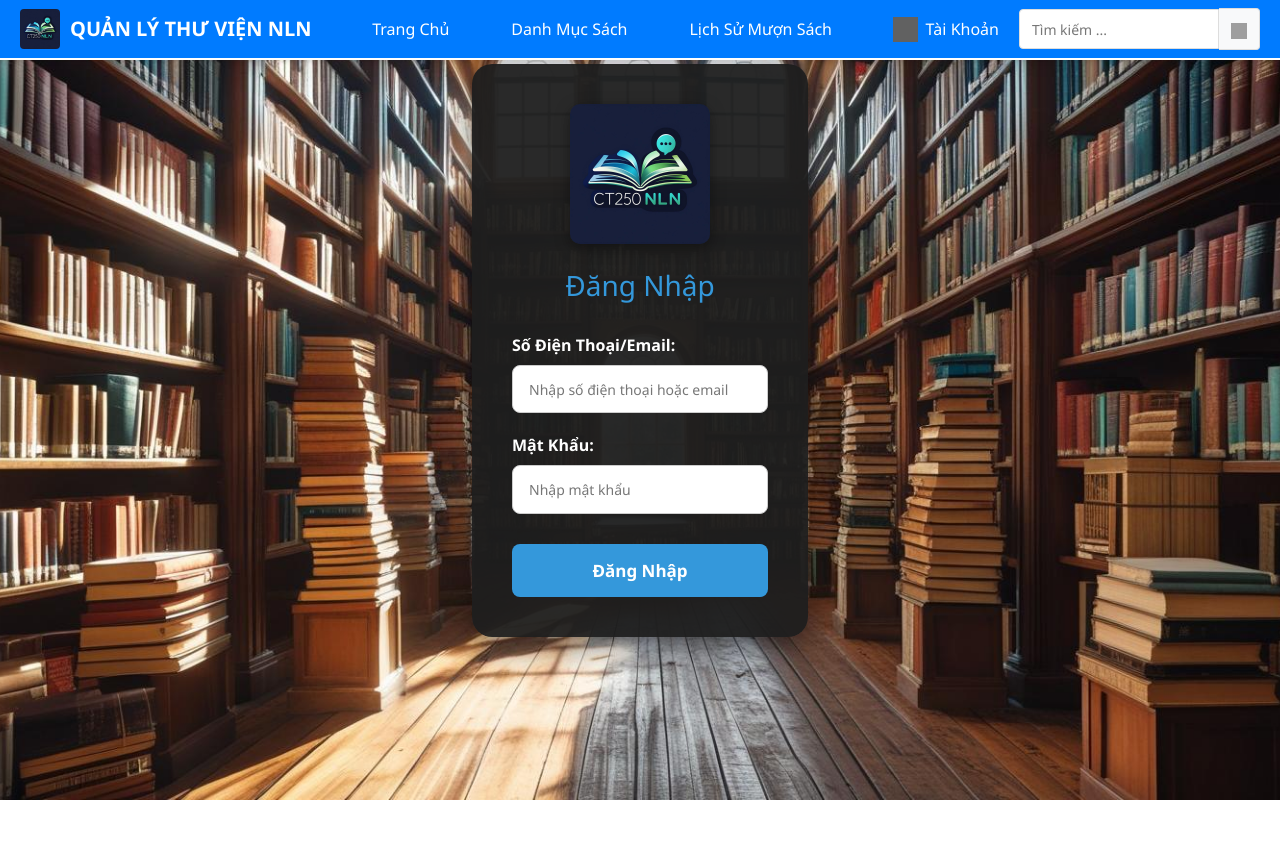
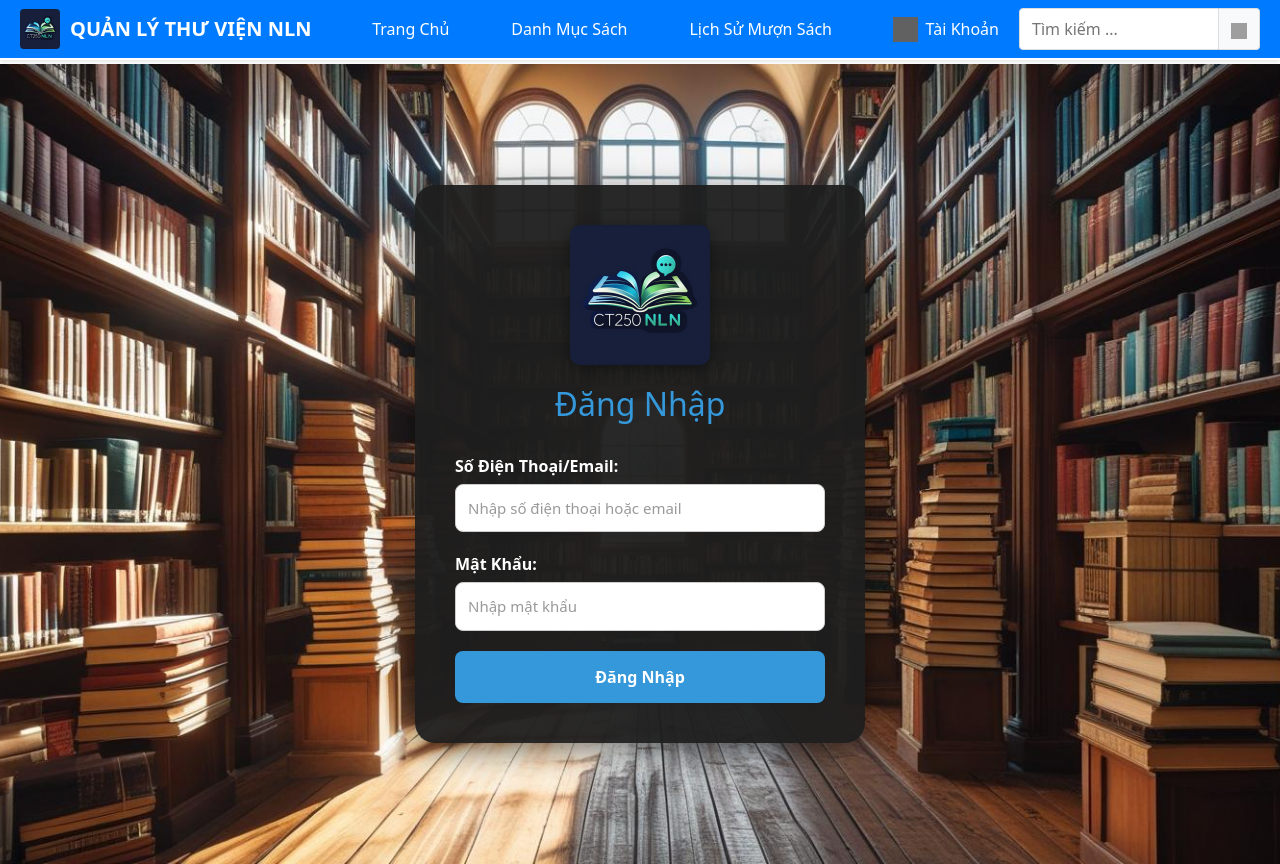
Before and after one commit to nhutb2203520/Frontend, a Vue app: page /signinuser in a window 1280 px wide. Before the commit the page ends 800 px from the top, so only its background shows below. Built offline with nearby package versions, Linux system fonts and the light colour scheme; grey boxes are pictures that could not be loaded.

Commit message:
minhnhut

```diff
--- a/src/Views/AdminFormSignIn.vue
+++ b/src/Views/AdminFormSignIn.vue
@@ -1,33 +1,45 @@
 <template>
+  <div class="login-page">
+    <div class="nav-wrapper">
       <NavBarAD />
+    </div>
+
     <div class="form-container">
       <div class="login-form">
         <img src="@/assets/Logo.jpg" alt="Logo" class="logo_Login" />
 
-          <!-- 🔔 Thông báo đăng nhập -->
         <p v-if="message" :class="['alert', success ? 'alert-success' : 'alert-danger']" role="alert">
           {{ message }}
         </p>
 
         <h2>Đăng Nhập Tài Khoản Thủ Thư</h2>
+
         <form @submit.prevent="submitLogin">
-              <!-- Username -->
           <div>
             <label for="username">Số Điện Thoại/Email:</label>
-                  <input type="text" id="username" v-model="loginData.USERNAME" required
-                      placeholder="Nhập số điện thoại hoặc email" />
+            <input
+              type="text"
+              id="username"
+              v-model="loginData.USERNAME"
+              required
+              placeholder="Nhập số điện thoại hoặc email"
+            />
           </div>
 
-              <!-- Mật khẩu -->
           <div>
             <label for="password">Mật Khẩu:</label>
-                  <input type="password" id="password" v-model="loginData.PASSWORD" required
-                      placeholder="Nhập mật khẩu" />
+            <input
+              type="password"
+              id="password"
+              v-model="loginData.PASSWORD"
+              required
+              placeholder="Nhập mật khẩu"
+            />
           </div>
 
-              <!-- Nút đăng nhập -->
           <button type="submit">Đăng Nhập</button>
         </form>
+      </div>
     </div>
   </div>
 </template>
@@ -35,72 +47,16 @@
 <script>
 import CryptoJS from "crypto-js";
 import NavBarAD from "@/components/Admin/NavBarAD.vue";
+
 export default {
   components: {
-      NavBarAD
+    NavBarAD,
   },
   data() {
     return {
       loginData: {
         USERNAME: "",
-              PASSWORD: ""
-          },
-          message: "",
-          success: false,
-      };
-  },
-
-  methods: {
-      async submitLogin() {
-          const username = this.loginData.USERNAME.trim();
-          const isPhone = /^[0-9]{10}$/.test(username);
-          const isEmail = /^[^\s@]+@[^\s@]+\.[^\s@]{2,}$/.test(username);
-
-          if (!isPhone && !isEmail) {
-              this.message = "Vui lòng nhập số điện thoại (10 số) hoặc email hợp lệ!";
-              this.success = false;
-              return;
-          }
-
-
-          const hashedPassword = CryptoJS.SHA256(this.loginData.PASSWORD).toString();
-
-          // 🚫 Giả lập xác thực người dùng thay vì gọi API
-          const validEmail = "nhut123@gmail.com";
-          const validPasswordHash = CryptoJS.SHA256("nhut123").toString();
-
-          if ((username === validEmail || username === "0123456789") && hashedPassword === validPasswordHash) {
-              localStorage.setItem("tokenuser", JSON.stringify("fake-token-123"));
-              localStorage.setItem("role", JSON.stringify("user"));
-
-              this.message = "Đăng nhập thành công!";
-              this.success = true;
-
-              // Đợi để hiển thị thông báo
-              setTimeout(() => {
-                  this.$router.push("/home").then(() => window.location.reload());
-              }, 1000);
-          } else {
-              this.message = "Tài khoản hoặc mật khẩu không chính xác!";
-              this.success = false;
-          }
-      }
-  }
-
-};
-
-</script>
-
-<!--
-<script>
-import axios from "axios";
-
-export default {
-  data() {
-    return {
-      loginData: {
-        USERNAME: "", // Số điện thoại hoặc email
-        PASSWORD: "", // Mật khẩu
+        PASSWORD: "",
       },
       message: "",
       success: false,
@@ -118,41 +74,141 @@ export default {
         return;
       }
 
-      // Chuẩn bị dữ liệu gửi đi
-      const payload = {
-        PASSWORD: this.loginData.PASSWORD,
-      };
+      const hashedPassword = CryptoJS.SHA256(this.loginData.PASSWORD).toString();
 
-      if (isPhone) {
-        payload.DIENTHOAI = username;
-      } else {
-        payload.EMAIL = username;
-      }
+      const validEmail = "nhut123@gmail.com";
+      const validPasswordHash = CryptoJS.SHA256("nhut123").toString();
 
-      try {
-        const response = await axios.post(
-          "http://localhost:3000/api/docgia/login",
-          payload
-        );
+      if ((username === validEmail || username === "0123456789") && hashedPassword === validPasswordHash) {
+        localStorage.setItem("tokenuser", JSON.stringify("fake-token-123"));
+        localStorage.setItem("role", JSON.stringify("user"));
 
-        if (response.status === 200) {
-          localStorage.setItem("tokenuser", JSON.stringify(response.data.token));
-          localStorage.setItem("role", JSON.stringify(response.data.role));
-
-          this.$router.push("/home").then(() => window.location.reload());
         this.message = "Đăng nhập thành công!";
         this.success = true;
-        }
-      } catch (error) {
-        this.message = "Đăng nhập thất bại, vui lòng kiểm tra lại!";
+
+        setTimeout(() => {
+          this.$router.push("/home").then(() => window.location.reload());
+        }, 1000);
+      } else {
+        this.message = "Tài khoản hoặc mật khẩu không chính xác!";
         this.success = false;
       }
     },
   },
 };
 </script>
--->
 
 <style scoped>
-@import "@/assets/sign.css";
+.login-page {
+  min-height: 100vh;
+  background: url("@/assets/background.jpg") no-repeat center center fixed;
+  background-size: cover;
+
+  display: flex;
+  flex-direction: column;
+  align-items: center;
+}
+
+.nav-wrapper {
+  width: 100%;
+}
+
+.form-container {
+  margin-top: 40px;
+  width: 100%;
+  max-width: 450px;
+  background-color: rgba(30, 30, 30, 0.95);
+  padding: 40px;
+  border-radius: 20px;
+  box-shadow: 0 8px 30px rgba(0, 0, 0, 0.5);
+}
+
+.logo_Login {
+  width: 140px;
+  height: auto;
+  margin: 0 auto 20px;
+  display: block;
+  border-radius: 10px;
+  box-shadow: 0 4px 15px rgba(0, 0, 0, 0.4);
+}
+
+h2 {
+  color: #3498db;
+  text-align: center;
+  margin-bottom: 30px;
+}
+
+form {
+  display: flex;
+  flex-direction: column;
+  gap: 20px;
+}
+
+label {
+  color: #fff;
+  font-weight: bold;
+  margin-bottom: 6px;
+}
+
+input[type="text"],
+input[type="password"] {
+  width: 100%;
+  padding: 12px;
+  border-radius: 8px;
+  border: 1px solid #ccc;
+  font-size: 15px;
+  outline: none;
+}
+
+input::placeholder {
+  color: #999;
+}
+
+input:focus {
+  border-color: #3498db;
+}
+
+button {
+  padding: 14px;
+  background-color: #3498db;
+  color: white;
+  font-weight: bold;
+  font-size: 16px;
+  border: none;
+  border-radius: 8px;
+  cursor: pointer;
+  transition: background-color 0.3s;
+}
+
+button:hover {
+  background-color: #2980b9;
+}
+
+.alert {
+  padding: 12px;
+  margin-top: 15px;
+  border-radius: 6px;
+  font-size: 14px;
+  text-align: center;
+}
+
+.alert-success {
+  background-color: #2ecc71;
+  color: #fff;
+}
+
+.alert-danger {
+  background-color: #e74c3c;
+  color: #fff;
+}
+
+@media (max-width: 600px) {
+  .form-container {
+    padding: 30px 20px;
+  }
+
+  .logo_Login {
+    width: 100px;
+  }
+}
 </style>
--- a/src/Views/HomePage.vue
+++ b/src/Views/HomePage.vue
@@ -1,5 +1,6 @@
 <template>
     <div class="home-container">
+      <NavBar />
       <!-- Nội dung chính -->
       <div class="page-content">
         <!-- Banner chào mừng -->
--- a/src/Views/UserFormSignIn.vue
+++ b/src/Views/UserFormSignIn.vue
@@ -1,32 +1,43 @@
 <template>
+  <div class="login-page">
     <div class="form-container">
       <div class="login-form">
         <img src="@/assets/Logo.jpg" alt="Logo" class="logo_Login" />
 
-            <!-- 🔔 Thông báo đăng nhập -->
-            <p v-if="message" :class="['alert', success ? 'alert-success' : 'alert-danger']" role="alert">
+        <h2>Đăng Nhập</h2>
+        <form @submit.prevent="submitLogin">
+          <div class="form-group">
+            <label for="username">Số Điện Thoại/Email:</label>
+            <input
+              type="text"
+              id="username"
+              v-model="loginData.USERNAME"
+              required
+              placeholder="Nhập số điện thoại hoặc email"
+            />
+          </div>
+
+          <div class="form-group">
+            <label for="password">Mật Khẩu:</label>
+            <input
+              type="password"
+              id="password"
+              v-model="loginData.PASSWORD"
+              required
+              placeholder="Nhập mật khẩu"
+            />
+          </div>
+
+          <button type="submit">Đăng Nhập</button>
+        </form>
+
+        <p
+          v-if="message"
+          :class="['alert', success ? 'alert-success' : 'alert-danger']"
+        >
           {{ message }}
         </p>
-
-            <h2>Đăng Nhập</h2>
-            <form @submit.prevent="submitLogin">
-                <!-- Username -->
-                <div>
-                    <label for="username">Số Điện Thoại/Email:</label>
-                    <input type="text" id="username" v-model="loginData.USERNAME" required
-                        placeholder="Nhập số điện thoại hoặc email" />
       </div>
-
-                <!-- Mật khẩu -->
-                <div>
-                    <label for="password">Mật Khẩu:</label>
-                    <input type="password" id="password" v-model="loginData.PASSWORD" required
-                        placeholder="Nhập mật khẩu" />
-                </div>
-
-                <!-- Nút đăng nhập -->
-                <button type="submit">Đăng Nhập</button>
-            </form>
     </div>
   </div>
 </template>
@@ -39,7 +50,7 @@ export default {
     return {
       loginData: {
         USERNAME: "",
-                PASSWORD: ""
+        PASSWORD: "",
       },
       message: "",
       success: false,
@@ -57,21 +68,23 @@ export default {
         return;
       }
 
+      const hashedPassword = CryptoJS.SHA256(
+        this.loginData.PASSWORD
+      ).toString();
 
-            const hashedPassword = CryptoJS.SHA256(this.loginData.PASSWORD).toString();
-
-            // 🚫 Giả lập xác thực người dùng thay vì gọi API
+      // Giả lập đăng nhập
       const validEmail = "nhut123@gmail.com";
       const validPasswordHash = CryptoJS.SHA256("nhut123").toString();
 
-            if ((username === validEmail || username === "0123456789") && hashedPassword === validPasswordHash) {
+      if (
+        (username === validEmail || username === "0123456789") &&
+        hashedPassword === validPasswordHash
+      ) {
         localStorage.setItem("tokenuser", JSON.stringify("fake-token-123"));
         localStorage.setItem("role", JSON.stringify("user"));
-
         this.message = "Đăng nhập thành công!";
         this.success = true;
 
-                // Đợi để hiển thị thông báo
         setTimeout(() => {
           this.$router.push("/home").then(() => window.location.reload());
         }, 1000);
@@ -79,73 +92,130 @@ export default {
         this.message = "Tài khoản hoặc mật khẩu không chính xác!";
         this.success = false;
       }
-        }
-    }
-};
-</script>
-
-<!--
-  <script>
-  import axios from "axios";
-
-  export default {
-    data() {
-      return {
-        loginData: {
-          USERNAME: "", // Số điện thoại hoặc email
-          PASSWORD: "", // Mật khẩu
-        },
-        message: "",
-        success: false,
-      };
-    },
-    methods: {
-      async submitLogin() {
-        const username = this.loginData.USERNAME.trim();
-        const isPhone = /^[0-9]{10}$/.test(username);
-        const isEmail = /^[^\s@]+@[^\s@]+\.[^\s@]{2,}$/.test(username);
-
-        if (!isPhone && !isEmail) {
-          this.message = "Vui lòng nhập số điện thoại (10 số) hoặc email hợp lệ!";
-          this.success = false;
-          return;
-        }
-
-        // Chuẩn bị dữ liệu gửi đi
-        const payload = {
-          PASSWORD: this.loginData.PASSWORD,
-        };
-
-        if (isPhone) {
-          payload.DIENTHOAI = username;
-        } else {
-          payload.EMAIL = username;
-        }
-
-        try {
-          const response = await axios.post(
-            "http://localhost:3000/api/docgia/login",
-            payload
-          );
-
-          if (response.status === 200) {
-            localStorage.setItem("tokenuser", JSON.stringify(response.data.token));
-            localStorage.setItem("role", JSON.stringify(response.data.role));
-
-            this.$router.push("/home").then(() => window.location.reload());
-            this.message = "Đăng nhập thành công!";
-            this.success = true;
-          }
-        } catch (error) {
-          this.message = "Đăng nhập thất bại, vui lòng kiểm tra lại!";
-          this.success = false;
-        }
     },
   },
 };
 </script>
-  -->
 
 <style scoped>
-@import "@/assets/sign.css";
+/* Trang login chiếm full màn hình và căn giữa */
+.login-page {
+  display: flex;
+  justify-content: center;
+  align-items: center;
+  height: 100vh;
+  background: url("@/assets/background.jpg") no-repeat center center fixed;
+  background-size: cover;
+}
+
+/* Form Container */
+.form-container {
+  width: 100%;
+  max-width: 450px;
+  background-color: rgba(30, 30, 30, 0.95);
+  padding: 40px;
+  border-radius: 20px;
+  box-shadow: 0 8px 30px rgba(0, 0, 0, 0.5);
+}
+
+/* Logo */
+.logo_Login {
+  width: 140px;
+  height: auto;
+  margin: 0 auto 20px;
+  display: block;
+  border-radius: 10px;
+  box-shadow: 0 4px 15px rgba(0, 0, 0, 0.4);
+}
+
+/* Tiêu đề */
+h2 {
+  color: #3498db;
+  text-align: center;
+  margin-bottom: 30px;
+}
+
+/* Form layout */
+form {
+  display: flex;
+  flex-direction: column;
+  gap: 20px;
+}
+
+.form-group {
+  display: flex;
+  flex-direction: column;
+  align-items: flex-start;
+}
+
+label {
+  color: #fff;
+  font-weight: bold;
+  margin-bottom: 6px;
+}
+
+input[type="text"],
+input[type="password"] {
+  width: 100%;
+  padding: 12px;
+  border-radius: 8px;
+  border: 1px solid #ccc;
+  font-size: 15px;
+  outline: none;
+}
+
+input::placeholder {
+  color: #999;
+}
+
+input:focus {
+  border-color: #3498db;
+}
+
+/* Nút Đăng Nhập */
+button {
+  padding: 14px;
+  background-color: #3498db;
+  color: white;
+  font-weight: bold;
+  font-size: 16px;
+  border: none;
+  border-radius: 8px;
+  cursor: pointer;
+  transition: background-color 0.3s;
+}
+
+button:hover {
+  background-color: #2980b9;
+}
+
+/* Thông báo */
+.alert {
+  padding: 12px;
+  margin-top: 15px;
+  border-radius: 6px;
+  font-size: 14px;
+  text-align: center;
+}
+
+.alert-success {
+  background-color: #2ecc71;
+  color: #fff;
+}
+
+.alert-danger {
+  background-color: #e74c3c;
+  color: #fff;
+}
+
+/* Responsive */
+@media (max-width: 600px) {
+  .form-container {
+    padding: 30px 20px;
+  }
+
+  .logo_Login {
+    width: 100px;
+  }
+}
 </style>
```
Also changed, not shown: src/Views/UserFormSignUp.vue (+178 -20 lines), src/components/Admin/NavBarAD.vue (+3 -8 lines), src/router/index.js (+13 -11 lines), src/App.vue (line endings or trailing spaces). Lines whose indentation alone changed are shown as unchanged.
